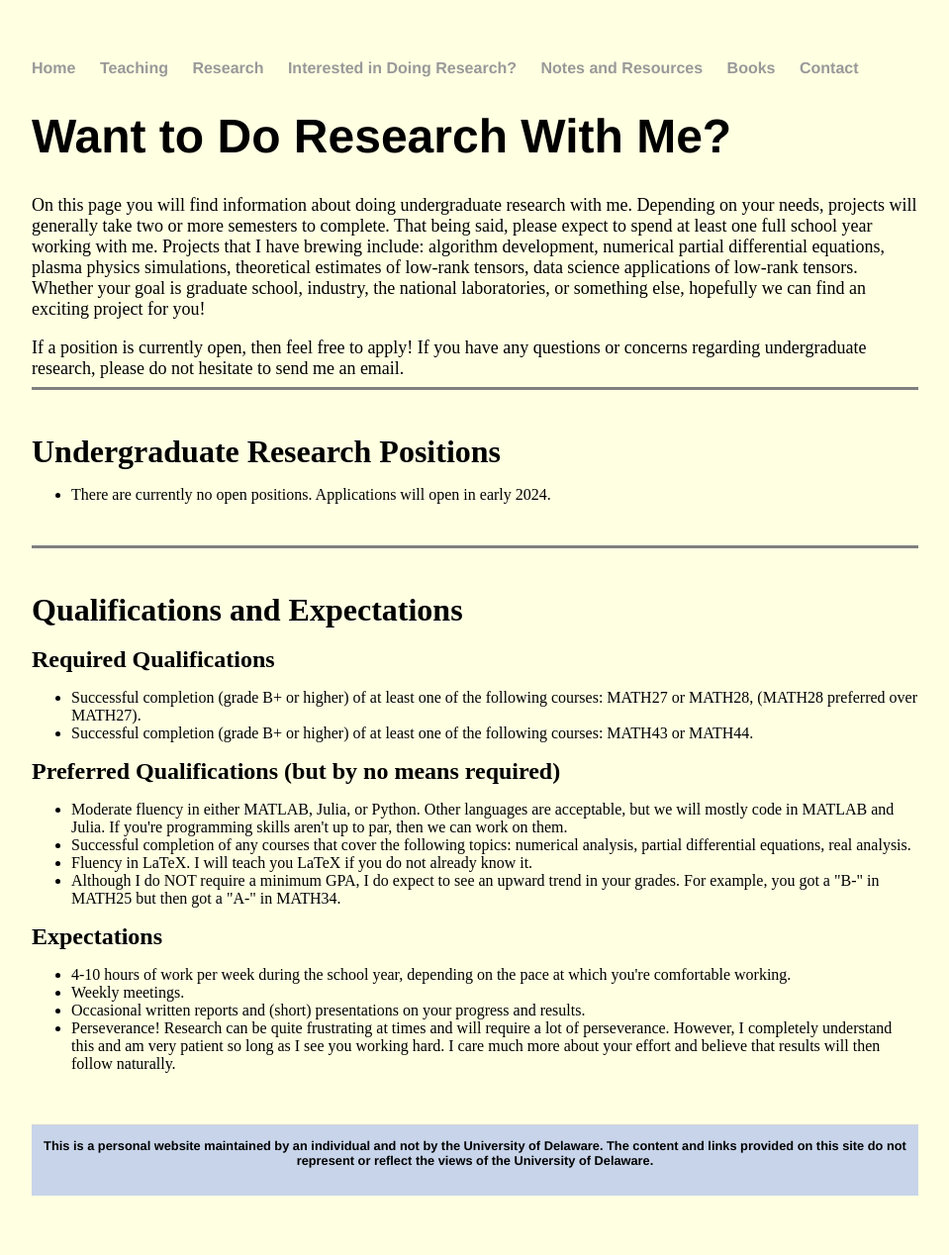
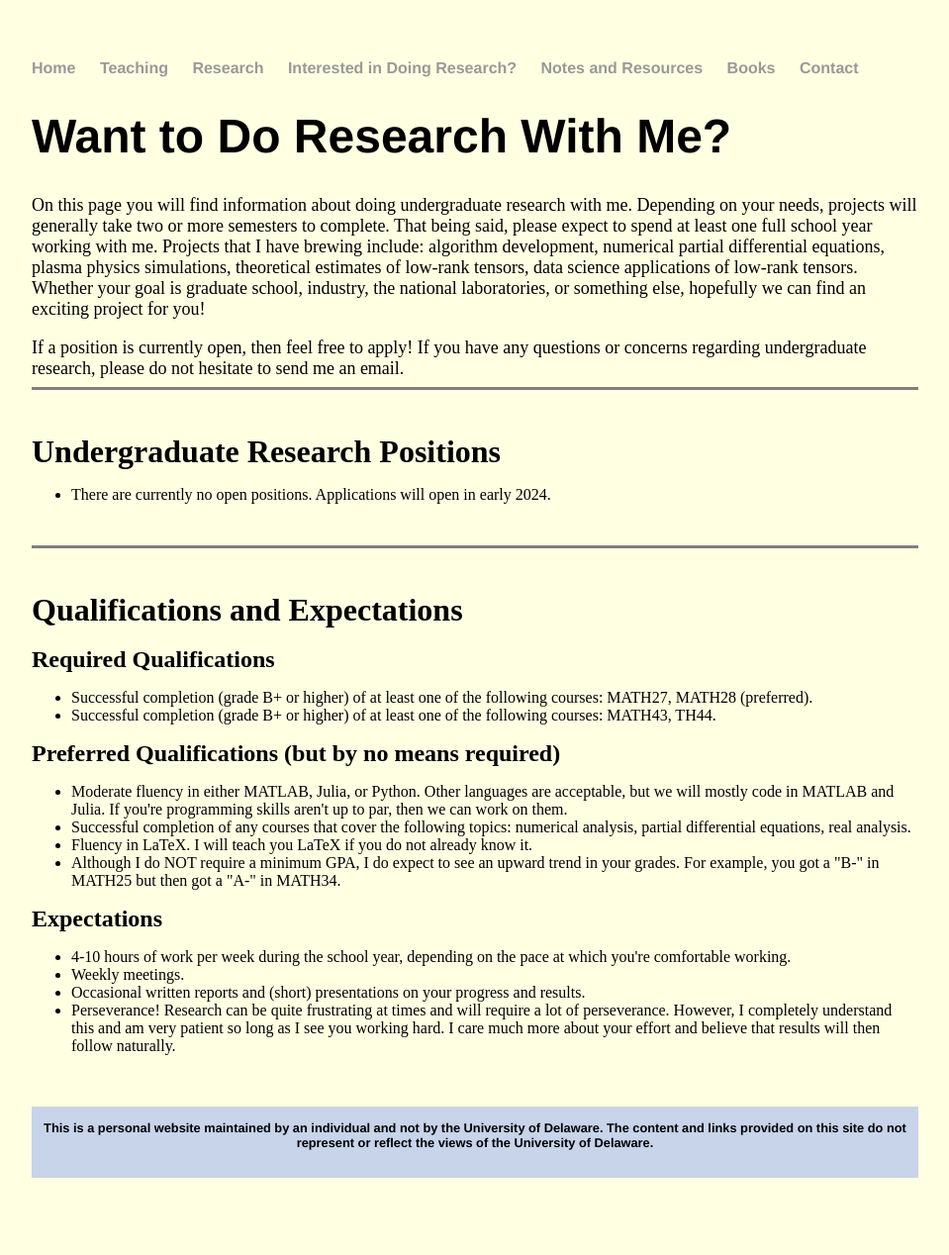
Before and after one commit to jhknakao/jhknakao.github.io, a Jekyll site: the page built from undergradresearch.html, in a window 1280 px wide. Shown: the whole page at 99% size, without its empty margins (160-1119 px from the left). Built offline with Jekyll 4.4.1, drawn with Linux system fonts in a browser that asks for light colours.

Commit message:
Update undergradresearch.html

```diff
--- a/undergradresearch.html
+++ b/undergradresearch.html
@@ -26,8 +26,8 @@
   	<br>
 	<font size="5"><b>Required Qualifications</b></font>
 	<ul>
-    <li>Successful completion (grade B+ or higher) of at least one of the following courses: MATH27 or MATH28, (MATH28 preferred over MATH27).</li>
-    <li>Successful completion (grade B+ or higher) of at least one of the following courses: MATH43 or MATH44.</li>
+    <li>Successful completion (grade B+ or higher) of at least one of the following courses: MATH27, MATH28 (preferred).</li>
+    <li>Successful completion (grade B+ or higher) of at least one of the following courses: MATH43, TH44.</li>
 	</ul>
 
 	<font size="5"><b>Preferred Qualifications (but by no means required)</b></font>
```
